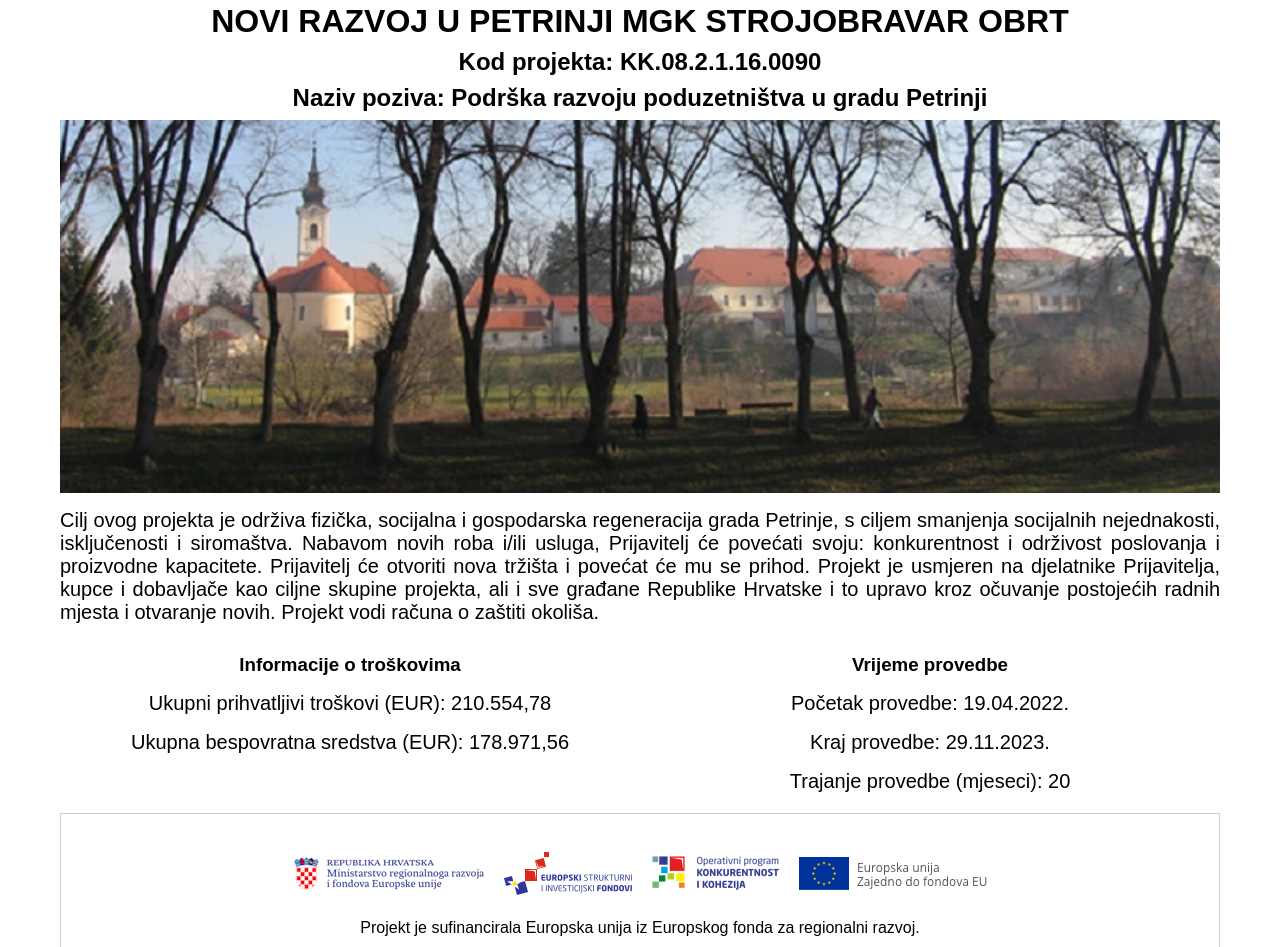
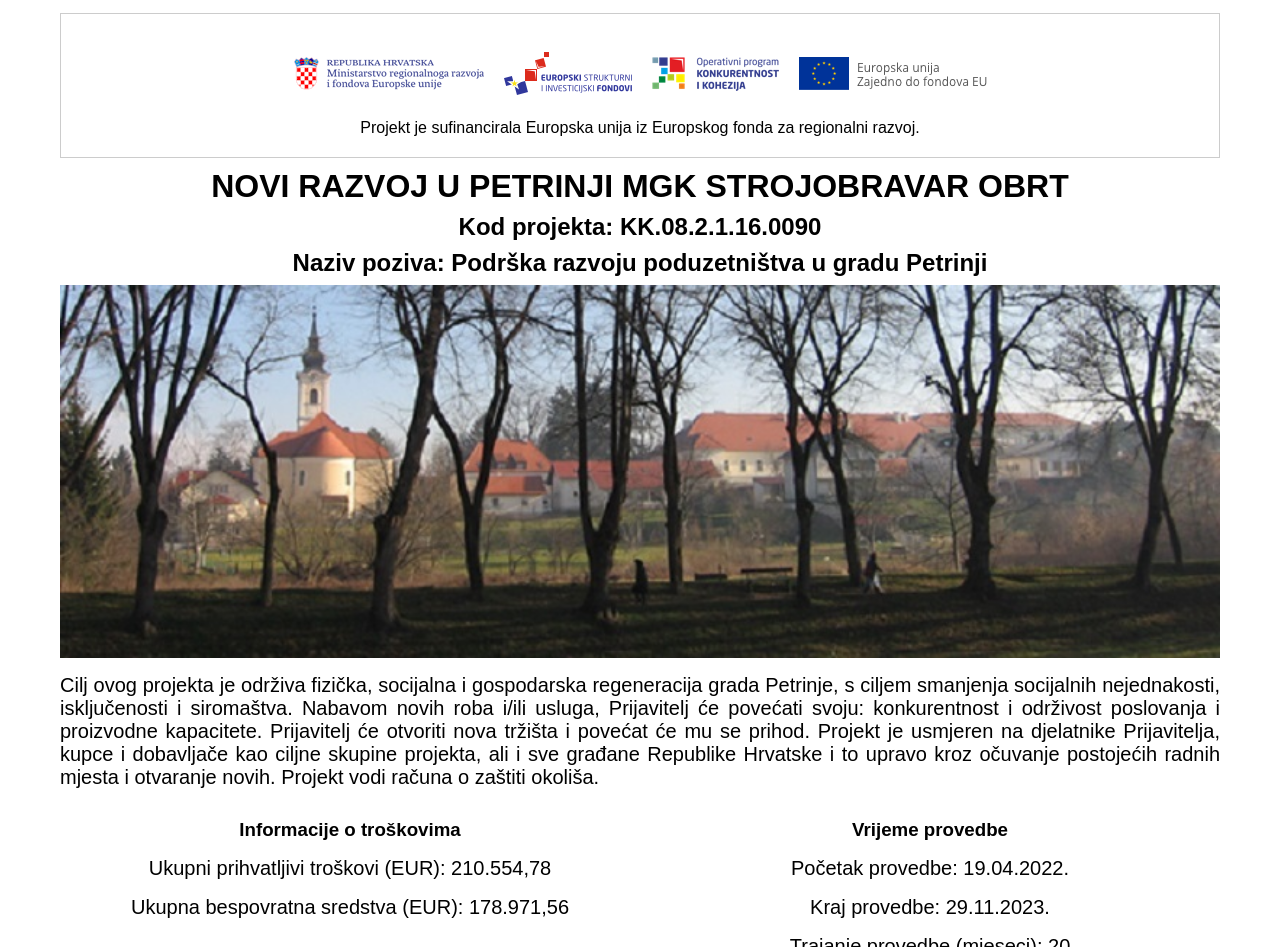
Before and after one commit to iivkov/eufondovi, a React (Create React App) app: page /mgk-strojobravar in a window 1280 px wide. Shown: the part 125-1072 px from the top of the page. Built offline with nearby package versions, Linux system fonts and the light colour scheme.

Commit message:
novi build pondta

```diff
--- a/src/App.css
+++ b/src/App.css
@@ -325,8 +325,8 @@ a {
   align-items: center;
   /* width: 100%; */
   padding: 20px;
-  margin-top: 20px;
-  /* margin-bottom: 15px; */
+  margin-top: 10px;
+  margin-bottom: 10px;
   border: 1px solid #ccc;
 }
 
--- a/src/components/companies/KabelOptikaPage.js
+++ b/src/components/companies/KabelOptikaPage.js
@@ -5,6 +5,7 @@ import Petrinja from '../../assets/Petrinja.jpg';
 const KabelOptikaPage = () => {
   return (
     <div className="main_content">
+        <EUnoteProject />
         <h1>NOVI RAZVOJ U PETRINJI KABEL-OPTIKA d.o.o.</h1>
         <h2>Kod projekta: KK.08.2.1.16.0148</h2>
         <h2>Naziv poziva: Podrška razvoju poduzetništva u gradu Petrinji</h2>
--- a/src/components/companies/MGKStrojobravarPage.js
+++ b/src/components/companies/MGKStrojobravarPage.js
@@ -5,6 +5,7 @@ import Petrinja from '../../assets/Petrinja.jpg';
 const MGKStrojobravarPage = () => {
   return (
     <div className="main_content">
+        <EUnoteProject />
         <h1>NOVI RAZVOJ U PETRINJI MGK STROJOBRAVAR OBRT</h1>
         <h2>Kod projekta: KK.08.2.1.16.0090</h2>
         <h2>Naziv poziva: Podrška razvoju poduzetništva u gradu Petrinji</h2>
--- a/src/components/companies/MalekinusicPage.js
+++ b/src/components/companies/MalekinusicPage.js
@@ -5,6 +5,7 @@ import Petrinja from '../../assets/Petrinja.jpg';
 const MalekinusicPage = () => {
   return (
     <div className="main_content">
+        <EUnoteProject />
         <h1>NOVI RAZVOJ U PETRINJI MALEKINUŠIĆ d.o.o.</h1>
         <h2>Kod projekta: KK.08.2.1.16.0142</h2>
         <h2>Naziv poziva: Podrška razvoju poduzetništva u gradu Petrinji</h2>
--- a/src/components/companies/MedoGrupaPage.js
+++ b/src/components/companies/MedoGrupaPage.js
@@ -5,6 +5,7 @@ import Petrinja from '../../assets/Petrinja.jpg';
 const MedoPage = () => {
   return (
     <div className="main_content">
+        <EUnoteProject />
         <h1>NOVI RAZVOJ U PETRINJI MEDO GRUPA d.o.o.</h1>
         <h2>Kod projekta: KK.08.2.1.16.0147</h2>
         <h2>Naziv poziva: Podrška razvoju poduzetništva u gradu Petrinji</h2>
--- a/src/components/companies/PondtPage.js
+++ b/src/components/companies/PondtPage.js
@@ -5,6 +5,7 @@ import Petrinja from '../../assets/Petrinja.jpg';
 const PondtPage = () => {
   return (
     <div className="main_content">
+        <EUnoteProject />
         <h1>NOVI RAZVOJ U PETRINJI PONDT d.o.o.</h1>
         <h2>Kod projekta: KK.08.2.1.16.0201</h2>
         <h2>Naziv poziva: Podrška razvoju poduzetništva u gradu Petrinji</h2>
@@ -17,7 +18,7 @@ const PondtPage = () => {
                 Kroz aktivnost Marketing i promocija proizvoda i usluga Prijavitelj će povećati svoju vidljivost na mikro i makro tržištu, kao i na društvenim mrežama, a provedbom aktivnosti edukacije i stručnog osposobljavanja djelatnici Korisnika će steći nova znanja povezana s korištenjem novih roba koje se nabavljaju.</p>
             <div className="box">
                 <h3>Informacije o troškovima</h3>
-                <p>Ukupni prihvatljivi troškovi (EUR): 212.180,64</p>
+                <p>Ukupna vrijednost projekta (EUR): </p>
                 <p>Ukupna bespovratna sredstva (EUR): 180.353,54</p>
             </div>
             <div className="box">
--- a/src/components/companies/SkelaProjektPage.js
+++ b/src/components/companies/SkelaProjektPage.js
@@ -5,6 +5,7 @@ import Petrinja from '../../assets/Petrinja.jpg';
 const SkelaProjektPage = () => {
   return (
     <div className="main_content">
+        <EUnoteProject />
         <h1>NOVI RAZVOJ U PETRINJI SKELA PROJEKT d.o.o.</h1>
         <h2>Kod projekta: KK.08.2.1.16.0176</h2>
         <h2>Naziv poziva: Podrška razvoju poduzetništva u gradu Petrinji</h2>
--- a/src/components/companies/StrojnaMehanikaPage.js
+++ b/src/components/companies/StrojnaMehanikaPage.js
@@ -5,6 +5,7 @@ import Petrinja from '../../assets/Petrinja.jpg';
 const StrojnaMehanikaPage = () => {
   return (
     <div className="main_content">
+        <EUnoteProject />
         <h1>NOVI RAZVOJ U PETRINJI STROJNA MEHANIKA d.o.o.</h1>
         <h2>Kod projekta: KK.08.2.1.16.0133</h2>
         <h2>Naziv poziva: Podrška razvoju poduzetništva u gradu Petrinji</h2>
--- a/src/components/companies/TBDPage.js
+++ b/src/components/companies/TBDPage.js
@@ -5,6 +5,7 @@ import Petrinja from '../../assets/Petrinja.jpg';
 const TBDPage = () => {
   return (
     <div className="main_content">
+        <EUnoteProject />
         <h1>NOVI RAZVOJ U PETRINJI TBD</h1>
         <h2>Kod projekta: KK.08.2.1.16.TBD</h2>
         <h2>Naziv poziva: Podrška razvoju poduzetništva u gradu Petrinji</h2>
```
Also changed, not shown: 1 other file (tests, documents, lock files or other folders).
